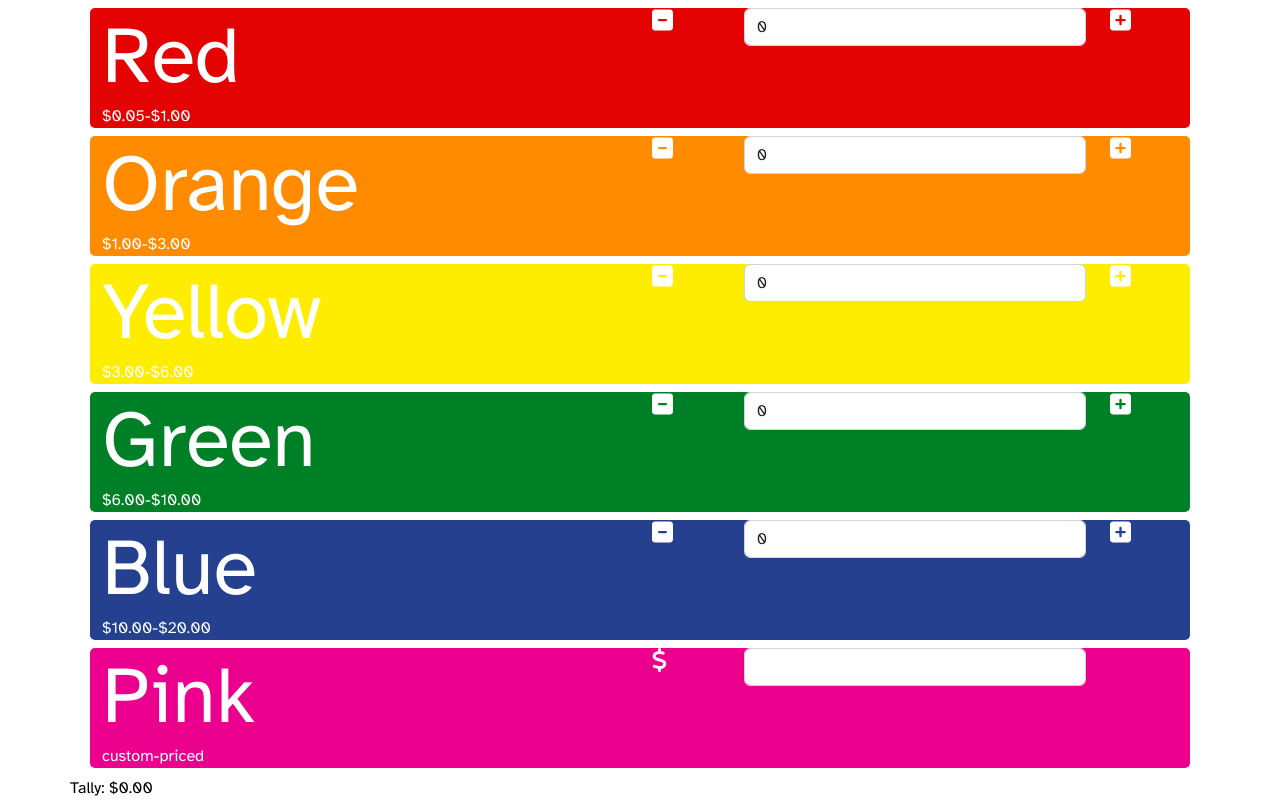
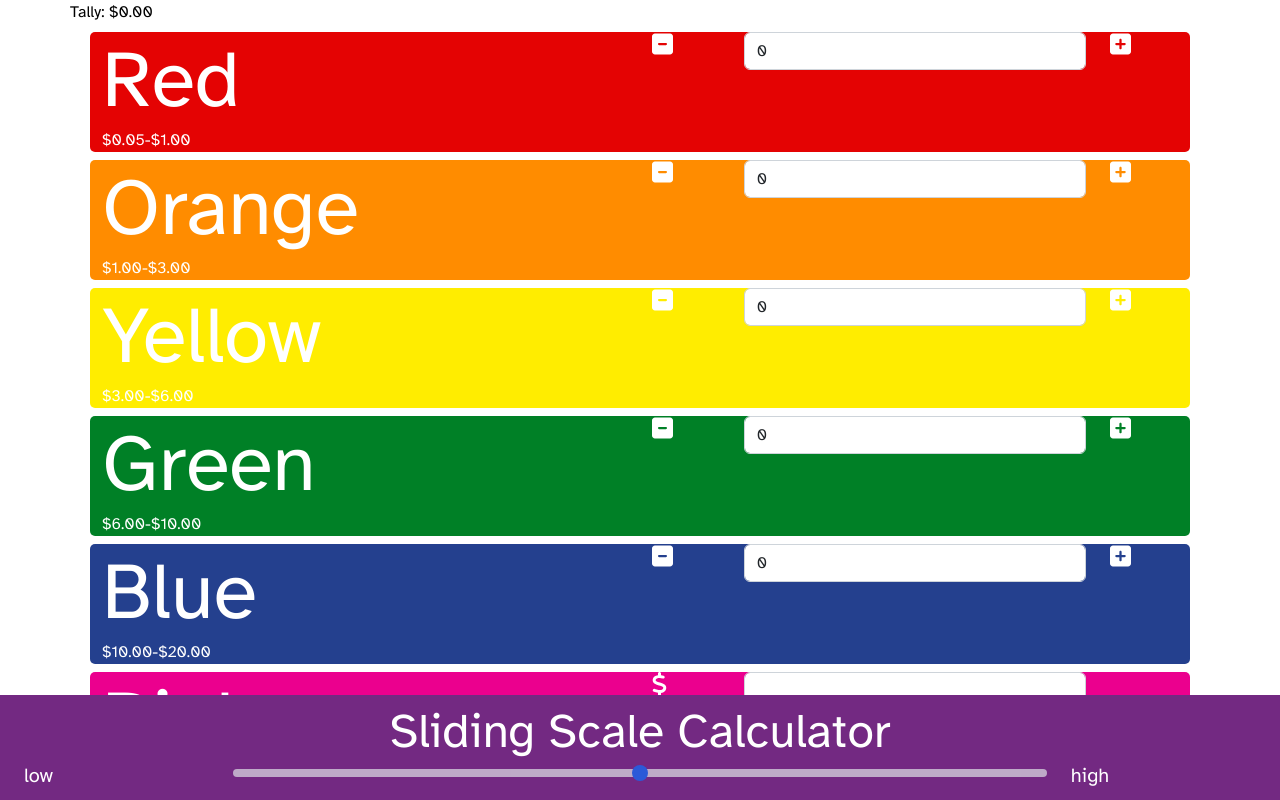
Before and after one commit to rlmead/lccr, a React (Create React App) app: page / in a window 1280 px wide. Built offline with nearby package versions, Linux system fonts and the light colour scheme; no server answers.

Commit message:
add sliding scale footer

```diff
--- a/src/App.css
+++ b/src/App.css
@@ -18,3 +18,39 @@ input::-webkit-inner-spin-button {
 input[type=number] {
   -moz-appearance: textfield;
 }
+
+.slidecontainer {
+  width: 100%;
+}
+
+.slider {
+  -webkit-appearance: none;
+  appearance: none;
+  width: 100%;
+  height: 25px;
+  background: white;
+  outline: none;
+  opacity: 0.7;
+  -webkit-transition: .2s;
+  transition: opacity .2s;
+}
+
+.slider:hover {
+  opacity: 1;
+}
+
+.slider::-webkit-slider-thumb {
+  -webkit-appearance: none;
+  appearance: none;
+  width: 25px;
+  height: 25px;
+  background: black;
+  cursor: pointer;
+}
+
+.slider::-moz-range-thumb {
+  width: 25px;
+  height: 25px;
+  background: black;
+  cursor: pointer;
+}
--- a/src/App.tsx
+++ b/src/App.tsx
@@ -1,6 +1,7 @@
 import React, { useEffect, useState } from 'react';
 import { Container, Row } from 'reactstrap';
 import ColorBar from './components/ColorBar';
+import Footer from './components/Footer';
 import './App.css';
 import 'bootstrap/dist/css/bootstrap.min.css';
 
@@ -53,14 +54,17 @@ function App() {
     setItemCounts({ ...itemCounts, [colorName]: count });
   };
 
+  const handleMultiplier = (value: number) => {
+    setMultiplier(value)
+  }
+
   const calculate = () => {
     let newTally = 0
     for (const color in itemCounts) {
       if (color != 'Pink') {
-        let itemCost =
-          (prices[color]['low']
-          + prices[color]['high'])
-          * multiplier
+        let increment = (prices[color]['high'] - prices[color]['low'])/100
+        console.log(increment)
+        let itemCost = prices[color]['low'] + (multiplier * increment)
         newTally += itemCounts[color] * itemCost
       } else {
         newTally += itemCounts[color]
@@ -75,6 +79,10 @@ function App() {
 
   return (
     <Container>
+      <Row
+        style={{ color: 'black' }}>
+        Tally: ${tally.toFixed(2)}
+      </Row>
       {
         Object.keys(prices).map((colorName) => {
           return (
@@ -87,11 +95,9 @@ function App() {
             )
           )
         })
+      }{
+        Footer(handleMultiplier)
       }
-      <Row
-        style={{ color: 'black' }}>
-        Tally: ${tally.toFixed(2)}
-      </Row>
     </Container>
   );
 }
--- /dev/null
+++ b/src/components/Footer.tsx
@@ -0,0 +1,58 @@
+import React, { useEffect, useState } from 'react';
+import { Input, Navbar, Nav, Row, Col } from 'reactstrap';
+
+function Footer(handleMultiplier: (value: number) => void) {
+  const [multiplier, setMultiplier] = useState(50)
+
+  useEffect(() => {
+    console.log(multiplier);
+    handleMultiplier(multiplier)
+  }, [multiplier])
+
+  return (
+    <Navbar
+      className='fixed-bottom text-white'
+      style={{ backgroundColor: '#732982' }}
+    >
+      <Nav
+        className='mx-auto d-flex justify-content-center slidecontainer'
+      >
+        <Row className='slidecontainer display-5'>
+          <Col
+            className='col-12 d-flex justify-content-center text-center'
+          >
+            Sliding Scale Calculator
+          </Col>
+        </Row>
+        <Row
+          className='slidecontainer'
+        >
+          <Col
+            className='col-2 lead'
+          >
+            low
+          </Col>
+          <Col
+            className='col-8 slidecontainer'
+          >
+            <Input
+              type='range'
+              min='0'
+              max='100'
+              value={multiplier}
+              className='slider'
+              onChange={(e) => setMultiplier(Number(e.target.value))}
+            />
+          </Col>
+          <Col
+            className='col-2 lead'
+          >
+            high
+          </Col>
+        </Row>
+      </Nav>
+    </Navbar>
+  );
+}
+
+export default Footer;
```
